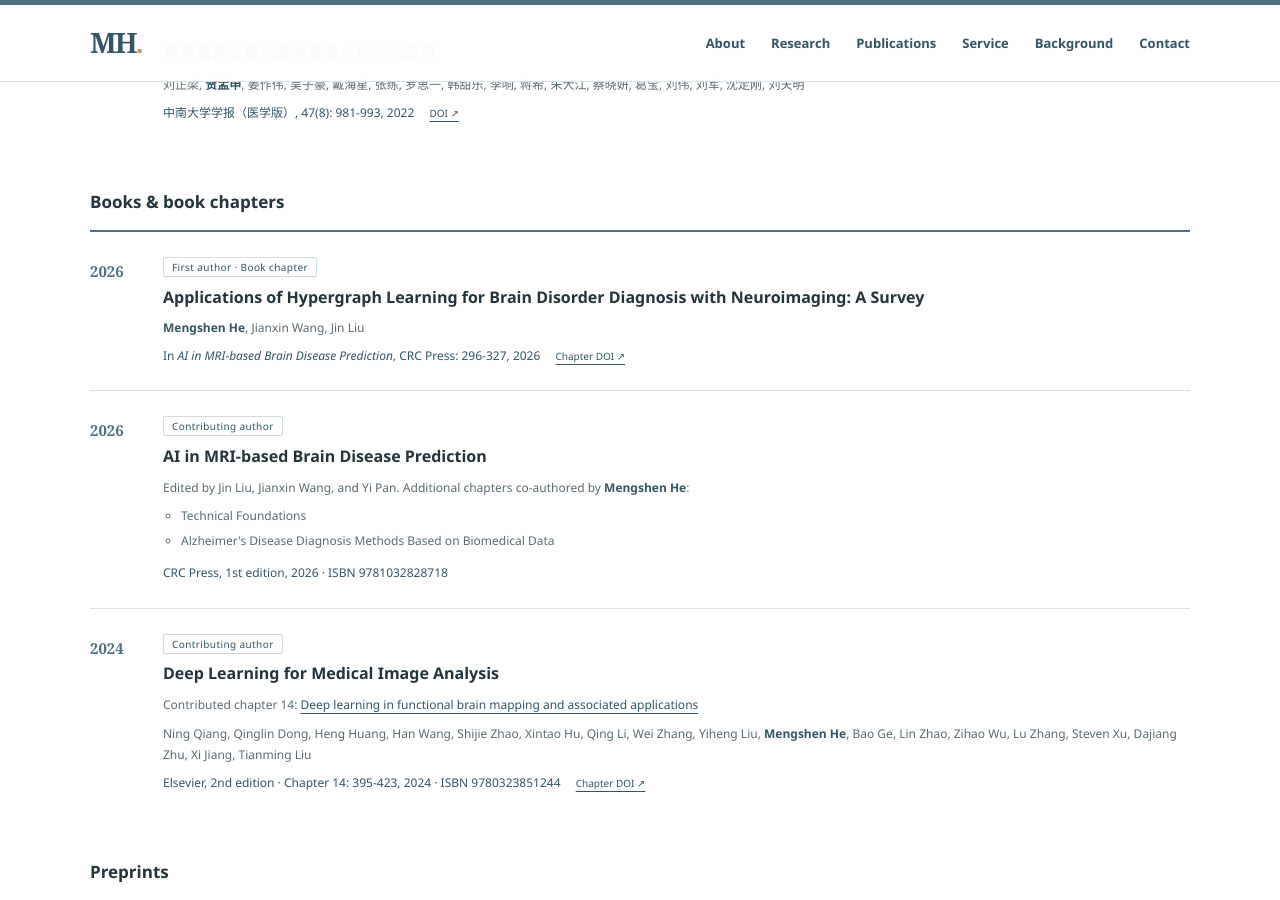
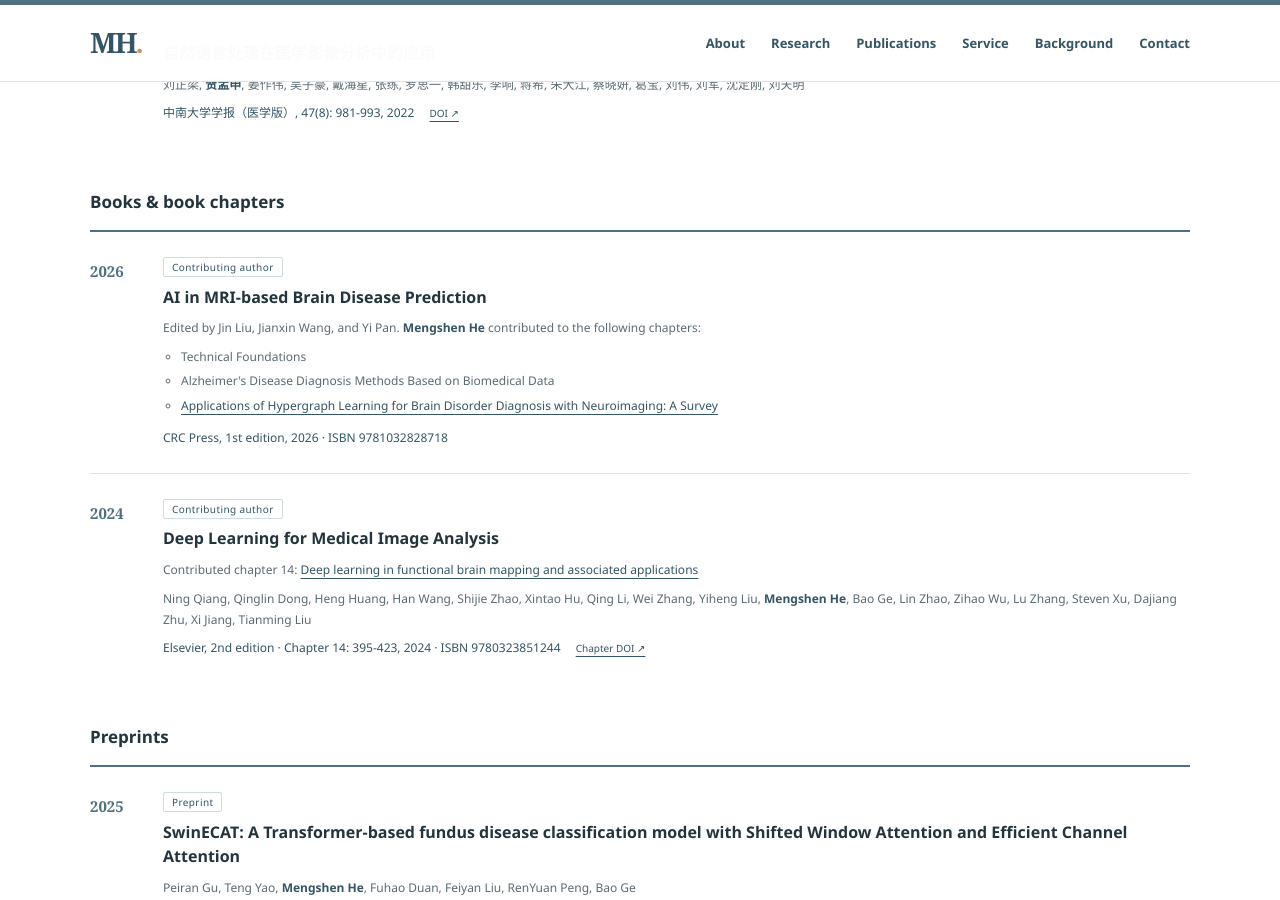
Before and after one commit to hems354/hems354.github.io, a Jekyll site: the page built from index.md, in a window 1280 px wide and 900 px high, scrolled down 4564 px. Built offline with Jekyll 4.4.1, drawn with Linux system fonts in a browser that asks for light colours.

Commit message:
Group the hypergraph chapter under its contributed book

```diff
--- a/index.md
+++ b/index.md
@@ -174,19 +174,14 @@ description: Ph.D. student at Central South University. Research in brain networ
   </ol>
   <h3 class="group-title" id="books">Books &amp; book chapters</h3>
   <ol class="publications">
-  <li class="publication" id="hypergraph-book-chapter">
-    <div class="pub-meta"><span>2026</span><span class="role">First author · Book chapter</span></div>
-    <h4><a href="https://doi.org/10.1201/9781003518754-16">Applications of Hypergraph Learning for Brain Disorder Diagnosis with Neuroimaging: A Survey</a></h4>
-    <p class="authors"><strong>Mengshen He</strong>, Jianxin Wang, Jin Liu</p>
-    <p class="venue">In <em>AI in MRI-based Brain Disease Prediction</em>, CRC Press: 296-327, 2026 <a class="doi" href="https://doi.org/10.1201/9781003518754-16">Chapter DOI ↗</a></p>
-  </li>
   <li class="publication">
     <div class="pub-meta"><span>2026</span><span class="role">Contributing author</span></div>
     <h4><a href="https://www.routledge.com/AI-in-MRI-based-Brain-Disease-Prediction/Liu-Wang-Pan/p/book/9781032828718">AI in MRI-based Brain Disease Prediction</a></h4>
-    <p class="authors">Edited by Jin Liu, Jianxin Wang, and Yi Pan. Additional chapters co-authored by <strong>Mengshen He</strong>:</p>
+    <p class="authors">Edited by Jin Liu, Jianxin Wang, and Yi Pan. <strong>Mengshen He</strong> contributed to the following chapters:</p>
     <ul class="chapter-contributions">
       <li>Technical Foundations</li>
       <li>Alzheimer's Disease Diagnosis Methods Based on Biomedical Data</li>
+      <li><a href="https://doi.org/10.1201/9781003518754-16">Applications of Hypergraph Learning for Brain Disorder Diagnosis with Neuroimaging: A Survey</a></li>
     </ul>
     <p class="venue">CRC Press, 1st edition, 2026 · ISBN 9781032828718</p>
   </li>
```
